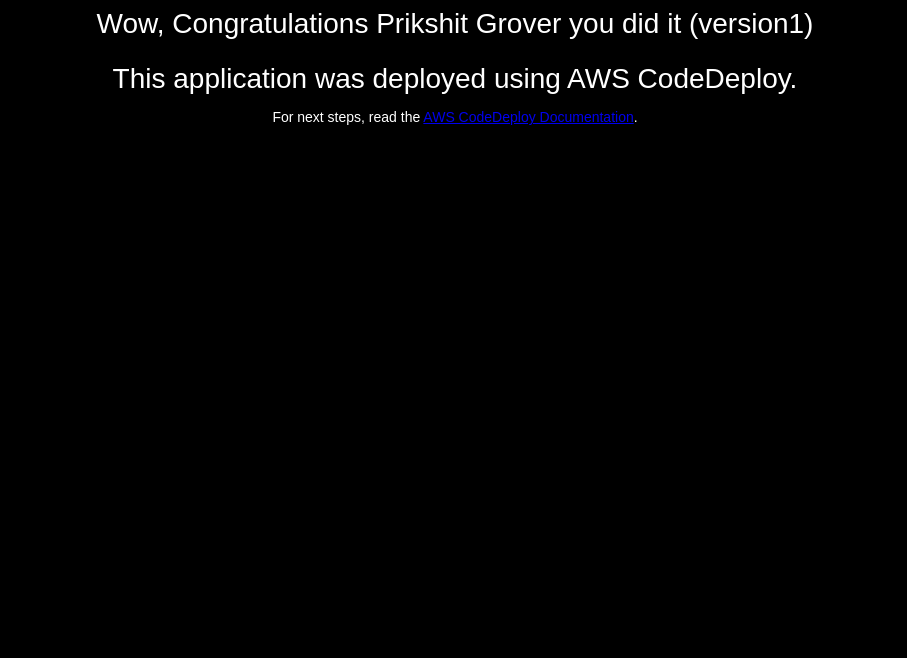
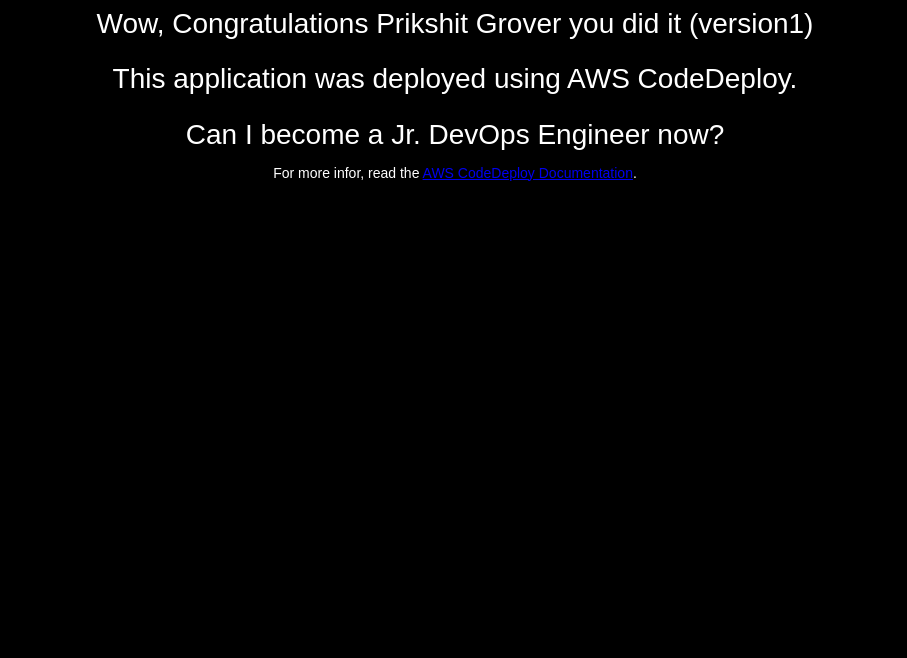
Before and after one commit to prikshitg99/Code-Deploy-Sample, a plain HTML site: page index.html in a window 1280 px wide. Shown: the part 142-800 px from the top of the page, without its empty margins (185-1092 px from the left). Drawn offline with Linux system fonts and the light colour scheme.

Commit message:
Update index.html

```diff
--- a/index.html
+++ b/index.html
@@ -27,9 +27,10 @@
 <body>
   <div align="center">
     <h1>Assignment for ORISERVE</h1>
-	<h2>Wow, Congratulations Prikshit Grover you did it  (version1)</h1>
+    <h2>Wow, Congratulations Prikshit Grover you did it  (version1)</h1>
     <h2>This application was deployed using AWS CodeDeploy.</h2>
-    <p>For next steps, read the <a href="http://aws.amazon.com/documentation/codedeploy">AWS CodeDeploy Documentation</a>.</p>
+    <h2>Can I become a Jr. DevOps Engineer now?</h3>
+    <p>For more infor, read the <a href="http://aws.amazon.com/documentation/codedeploy">AWS CodeDeploy Documentation</a>.</p>
   </div>
 </body>
 </html>
```
